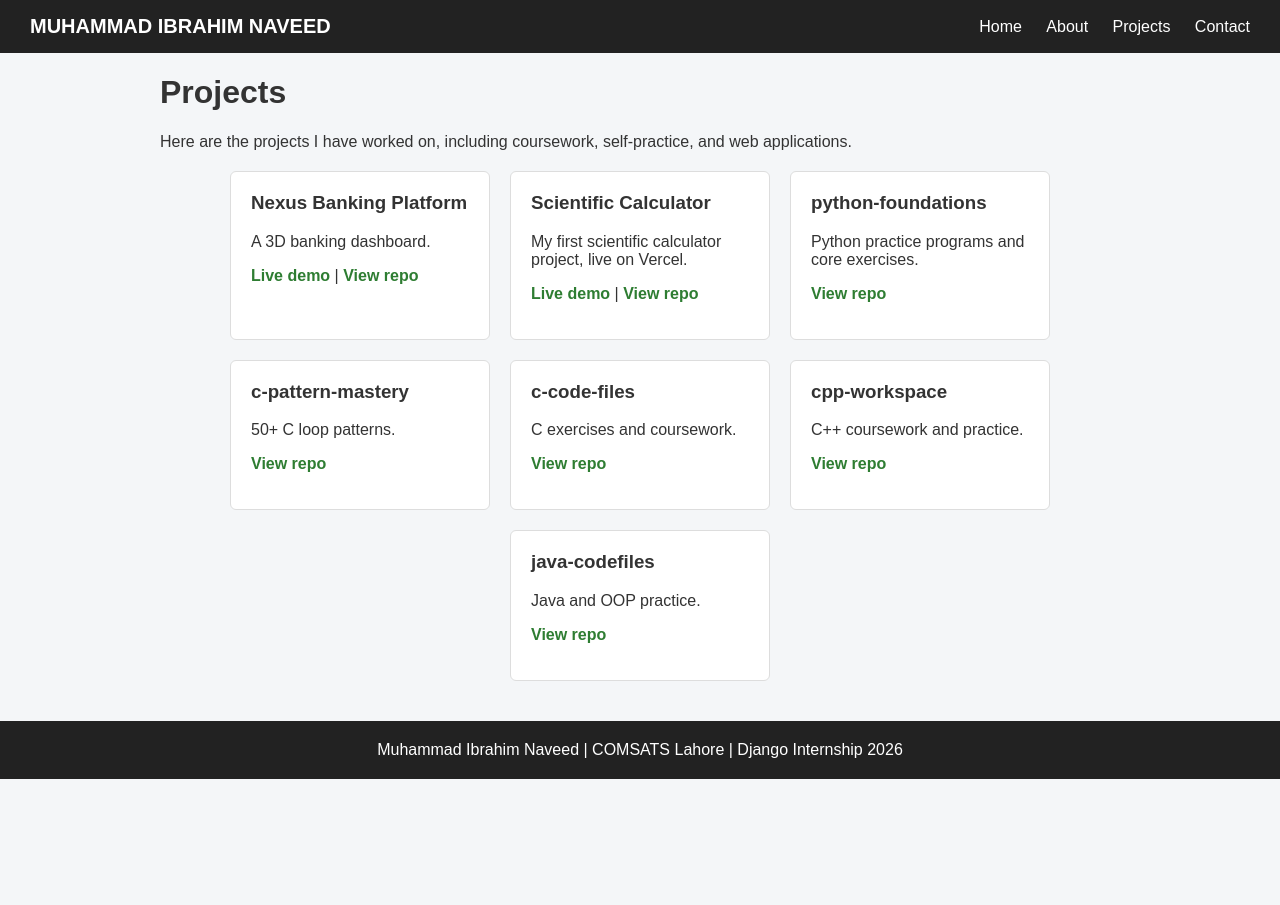
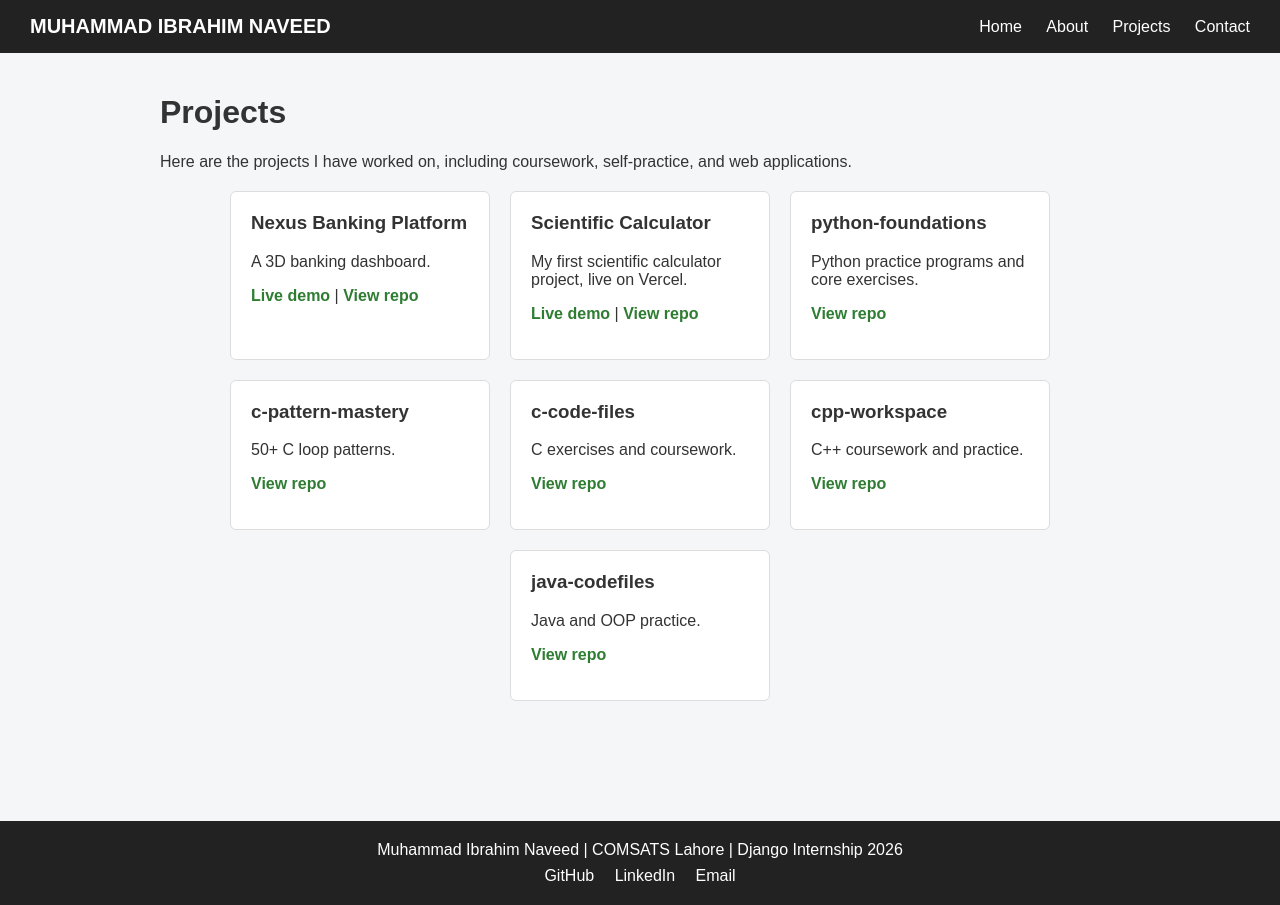
Before and after one commit to IbrahimNaveed12/django-week1, a Django app: page /projects/ in a window 1280 px wide. Before the commit the page ends 779 px from the top, so only its background shows below. Run offline with Django 5.2, Linux system fonts and the light colour scheme.

Commit message:
Make footer stay at the bottom of the page

```diff
--- a/pages/static/css/style.css
+++ b/pages/static/css/style.css
@@ -4,6 +4,9 @@ body {
   padding: 0;
   background-color: #f4f6f8;
   color: #333333;
+  min-height: 100vh;
+  display: flex;
+  flex-direction: column;
 }
 
 a {
@@ -38,7 +41,7 @@ nav .links a:hover {
 .page-container {
   max-width: 960px;
   margin: 20px auto;
-  padding: 0 20px;
+  padding: 0 20px 40px;
 }
 
 .hero {
@@ -85,7 +88,7 @@ nav .links a:hover {
   gap: 20px;
   max-width: 960px;
   margin: 20px auto;
-  padding: 0 20px;
+  padding: 0 20px 40px;
 }
 
 .card {
@@ -116,11 +119,25 @@ footer {
   color: #ffffff;
   text-align: center;
   padding: 20px;
-  margin-top: 40px;
+  margin-top: auto;
 }
 
 footer p {
   margin: 0;
+}
+
+.footer-links {
+  margin-top: 8px;
+}
+
+.footer-links a {
+  color: #ffffff;
+  margin: 0 8px;
+  text-decoration: none;
+}
+
+.footer-links a:hover {
+  text-decoration: underline;
 }
 
 @media (max-width: 600px) {
--- a/pages/templates/base.html
+++ b/pages/templates/base.html
@@ -24,6 +24,11 @@
 
   <footer>
     <p>Muhammad Ibrahim Naveed | COMSATS Lahore | Django Internship 2026</p>
+    <div class="footer-links">
+      <a href="https://github.com/IbrahimNaveed12">GitHub</a>
+      <a href="https://www.linkedin.com/in/muhammad-ibrahim-naveed/">LinkedIn</a>
+      <a href="mailto:ibrahimnaveed00@gmail.com">Email</a>
+    </div>
   </footer>
 
 </body>
```
